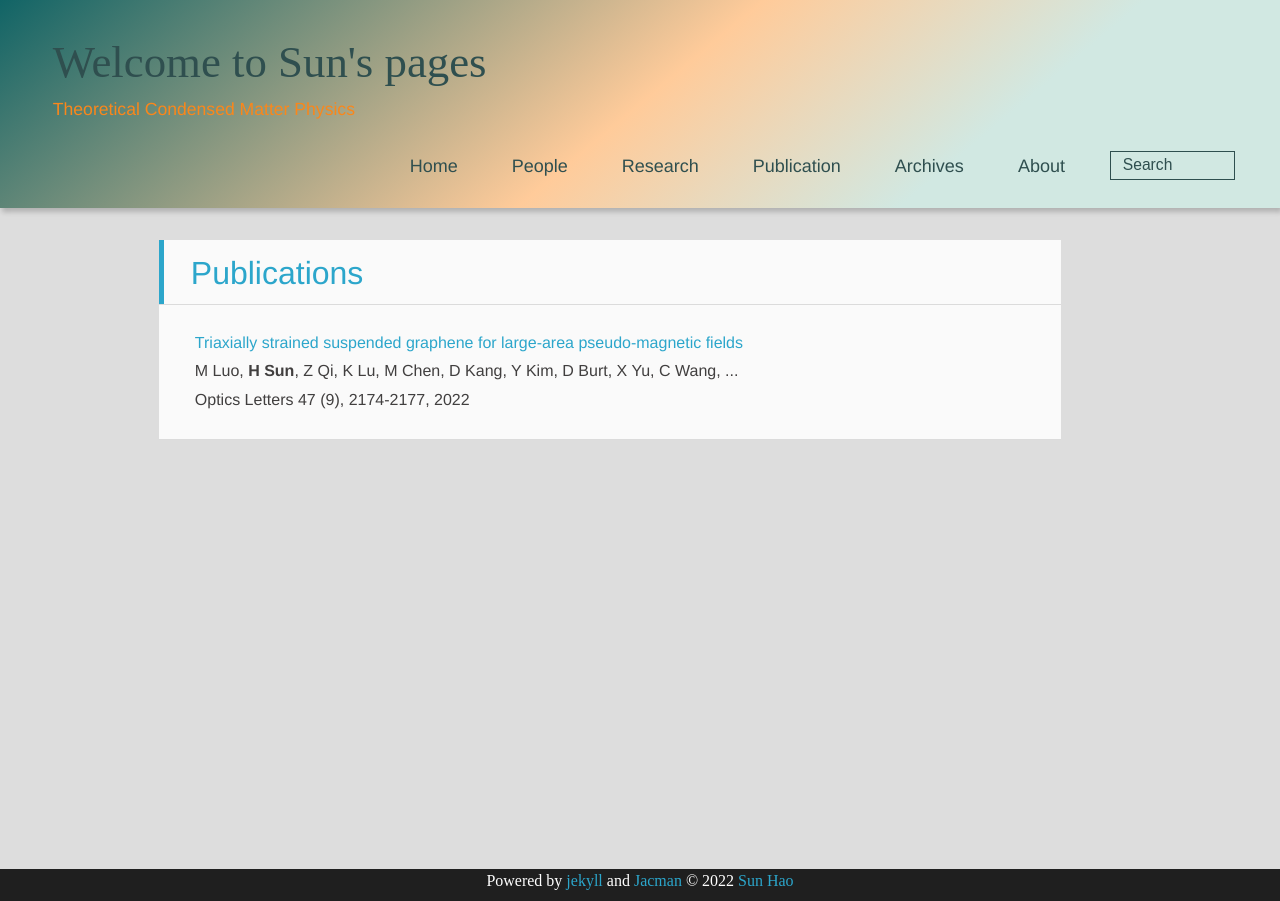
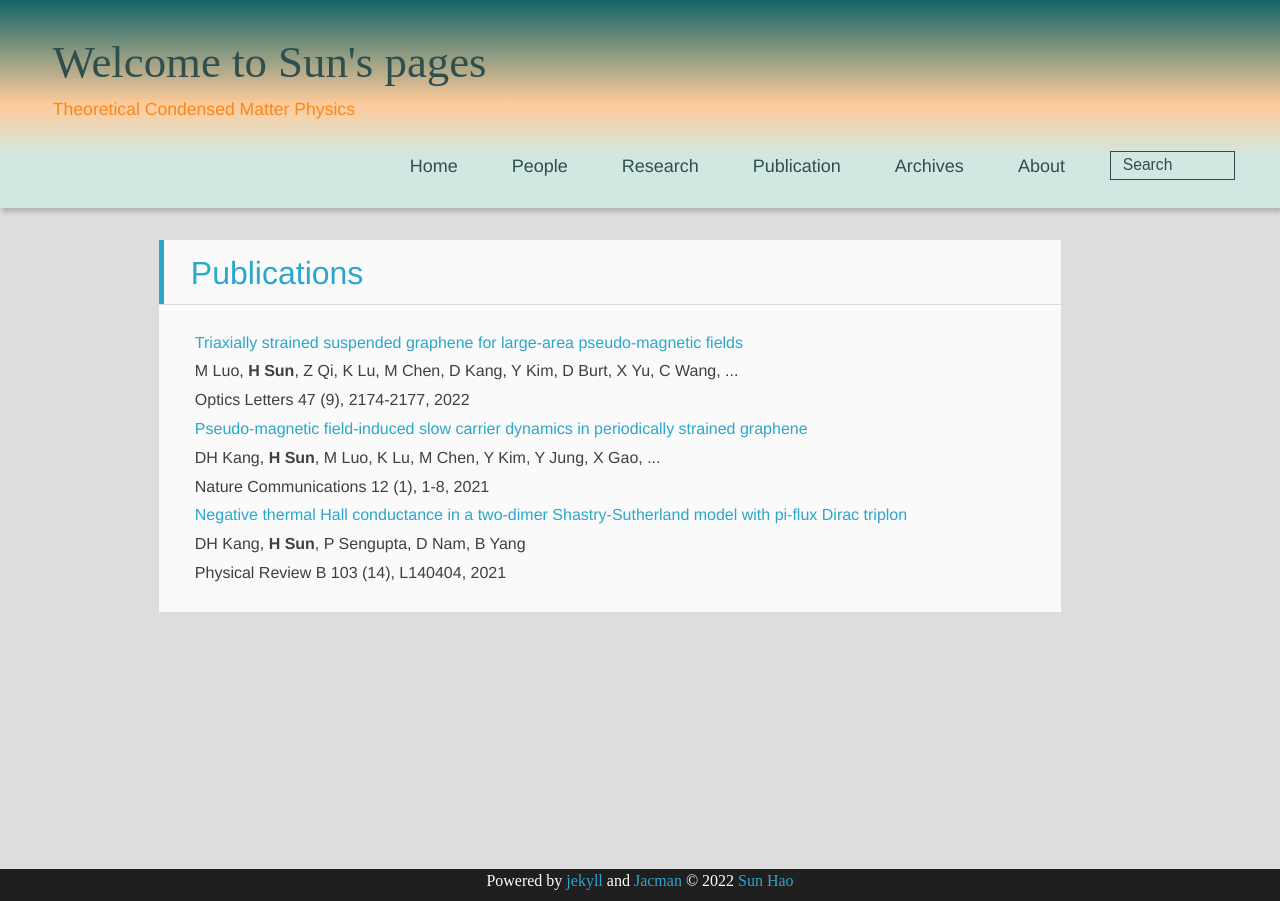
Before and after one commit to sunohao/sunhao_physics, a Jekyll site: the page built from publications/index.html, in a window 1280 px wide. Built offline with Jekyll 4.4.1, drawn with Linux system fonts in a browser that asks for light colours; nearby versions of some CDN libraries; some web fonts are replaced.

Commit message:
publication and header

```diff
--- a/publications/index.html
+++ b/publications/index.html
@@ -8,4 +8,19 @@ title: Publications
     <a href="https://doi.org/10.1364/OL.455569">
         Triaxially strained suspended graphene for large-area pseudo-magnetic fields</a>
         <div class="gs_gray">M Luo, <b>H Sun</b>, Z Qi, K Lu, M Chen, D Kang, Y Kim, D Burt, X Yu, C Wang, ...</div>
-        <div class="gs_gray">Optics Letters 47 (9), 2174-2177<span class="gs_oph">, 2022</span></div></td>
+        <div class="gs_gray">Optics Letters 47 (9), 2174-2177<span class="gs_oph">, 2022</span></div>
+</td>
+
+<td class="gsc_a_t">
+    <a href="https://doi.org/10.1038/s41467-021-25304-0">
+        Pseudo-magnetic field-induced slow carrier dynamics in periodically strained graphene</a>
+        <div class="gs_gray">DH Kang, <b>H Sun</b>, M Luo, K Lu, M Chen, Y Kim, Y Jung, X Gao, ...</div>
+        <div class="gs_gray">Nature Communications 12 (1), 1-8<span class="gs_oph">, 2021</span></div>
+</td>
+
+<td class="gsc_a_t">
+    <a href="https://doi.org/10.1103/PhysRevB.103.L140404">
+        Negative thermal Hall conductance in a two-dimer Shastry-Sutherland model with pi-flux Dirac triplon</a>
+        <div class="gs_gray">DH Kang, <b>H Sun</b>, P Sengupta, D Nam, B Yang</div>
+        <div class="gs_gray">Physical Review B 103 (14), L140404<span class="gs_oph">, 2021</span></div>
+</td>
```
Also changed, not shown: assets/css/style.css, 3 other files.
